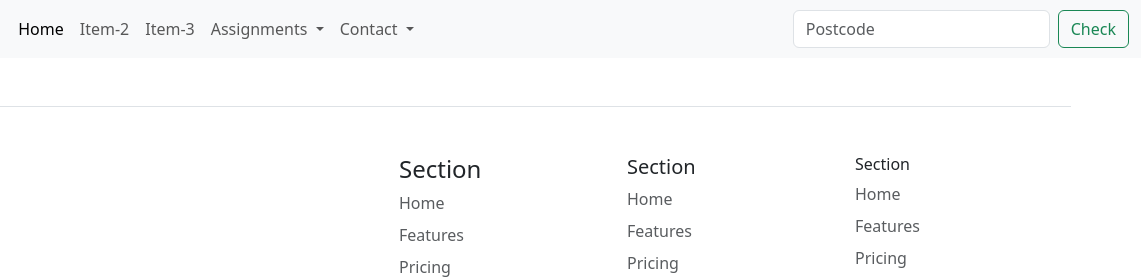
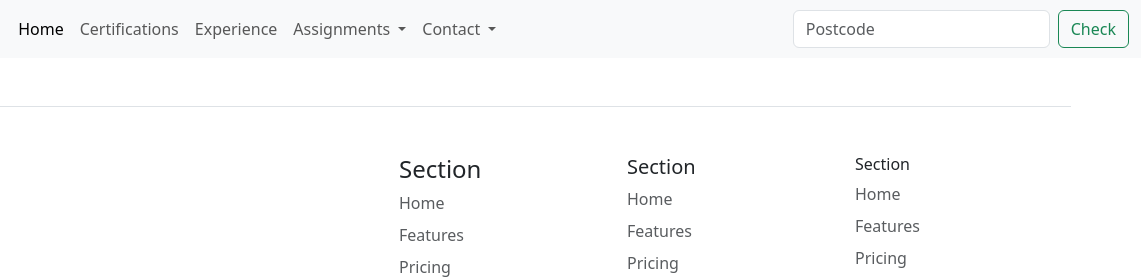
Before and after one commit to OrangeXR/WebApp, a plain HTML site: page assignment04.html in a window 1280 px wide. Shown: the top 280 px of the page, 139-1280 px from the left. Drawn offline with nearby package versions, Linux system fonts and the light colour scheme.

Commit message:
Update assignment04.html

```diff
--- a/assignment04.html
+++ b/assignment04.html
@@ -28,13 +28,13 @@
       <div class="collapse navbar-collapse" id="navbarSupportedContent">
         <ul class="navbar-nav me-auto mb-2 mb-lg-0">
           <li class="nav-item">
-            <a class="nav-link active" aria-current="page" href="#">Home</a>
+            <a class="nav-link active" aria-current="page" href="./index.html">Home</a>
           </li>
           <li class="nav-item">
-            <a class="nav-link" href="#">Item-2</a>
+            <a class="nav-link" href="./certifications.html">Certifications</a>
           </li>
           <li class="nav-item">
-            <a class="nav-link" href="#">Item-3</a>
+            <a class="nav-link" href="./experience">Experience</a>
           </li>
           <li class="nav-item dropdown">
             <a class="nav-link dropdown-toggle" href="#" role="button" data-bs-toggle="dropdown" aria-expanded="false">
```
